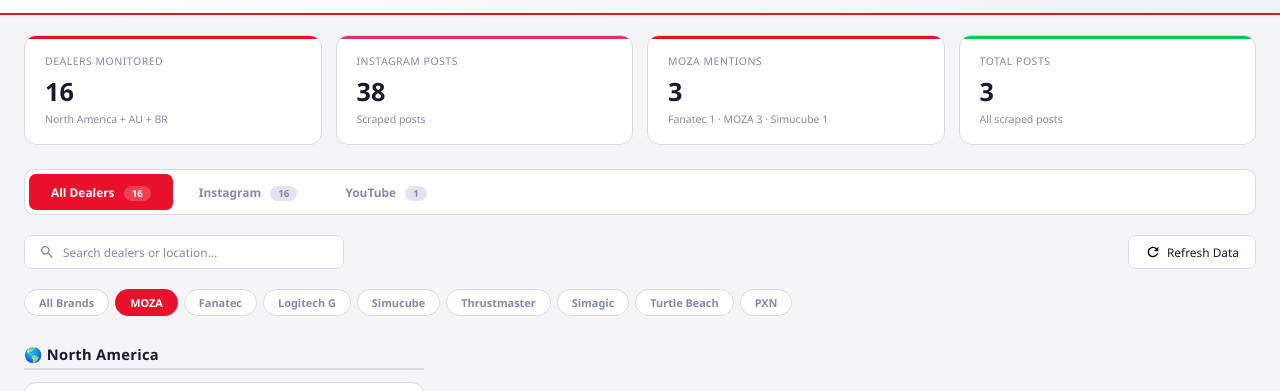
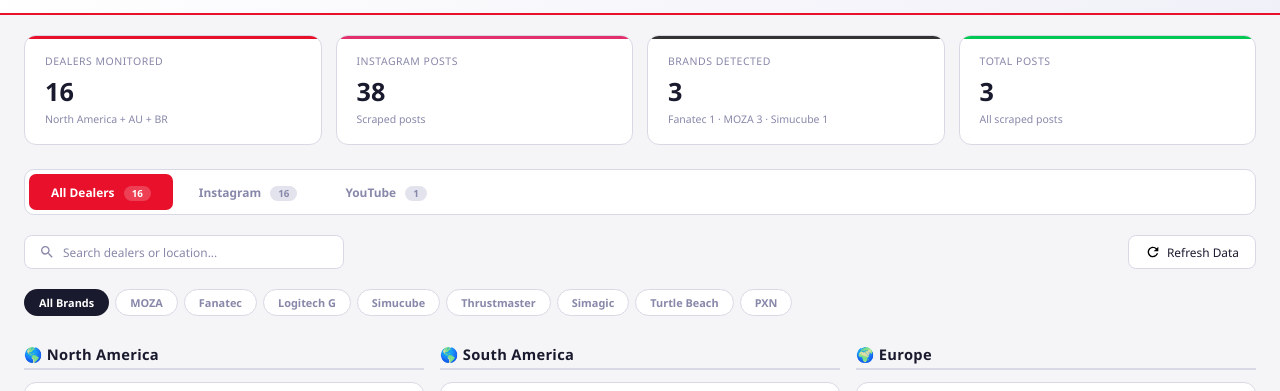
Before and after one commit to wenx094-coder/moza-reseller-monitor, a website: page index.html in a window 1280 px wide. Shown: the part 55-446 px from the top of the page. Drawn offline with Linux system fonts and the light colour scheme.

Commit message:
fix: default brand filter to 'all' so all continents show

```diff
--- a/index.html
+++ b/index.html
@@ -802,7 +802,7 @@
 // ===========================
 let currentFilter = 'all';
 let searchQuery = '';
-let selectedBrand = 'moza';
+let selectedBrand = 'all';
 let liveData = null;
 
 // ===========================
```
